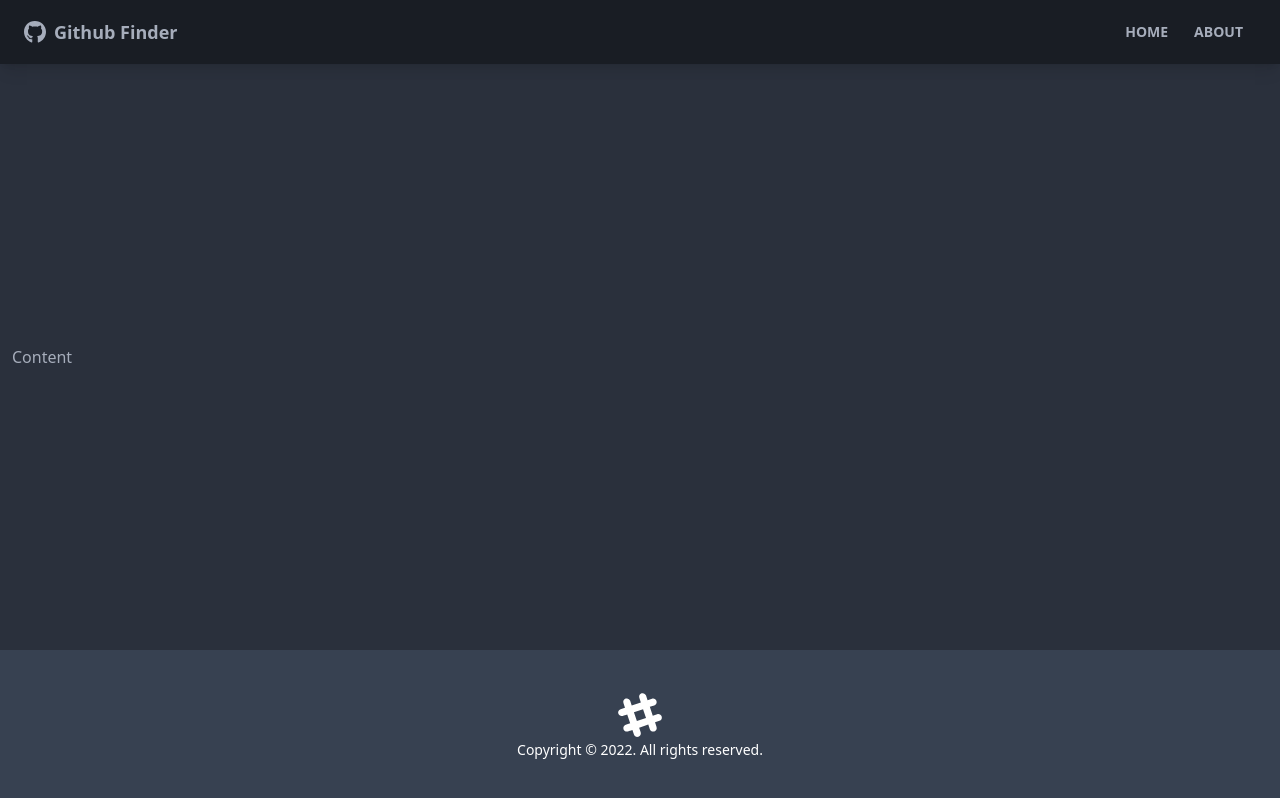
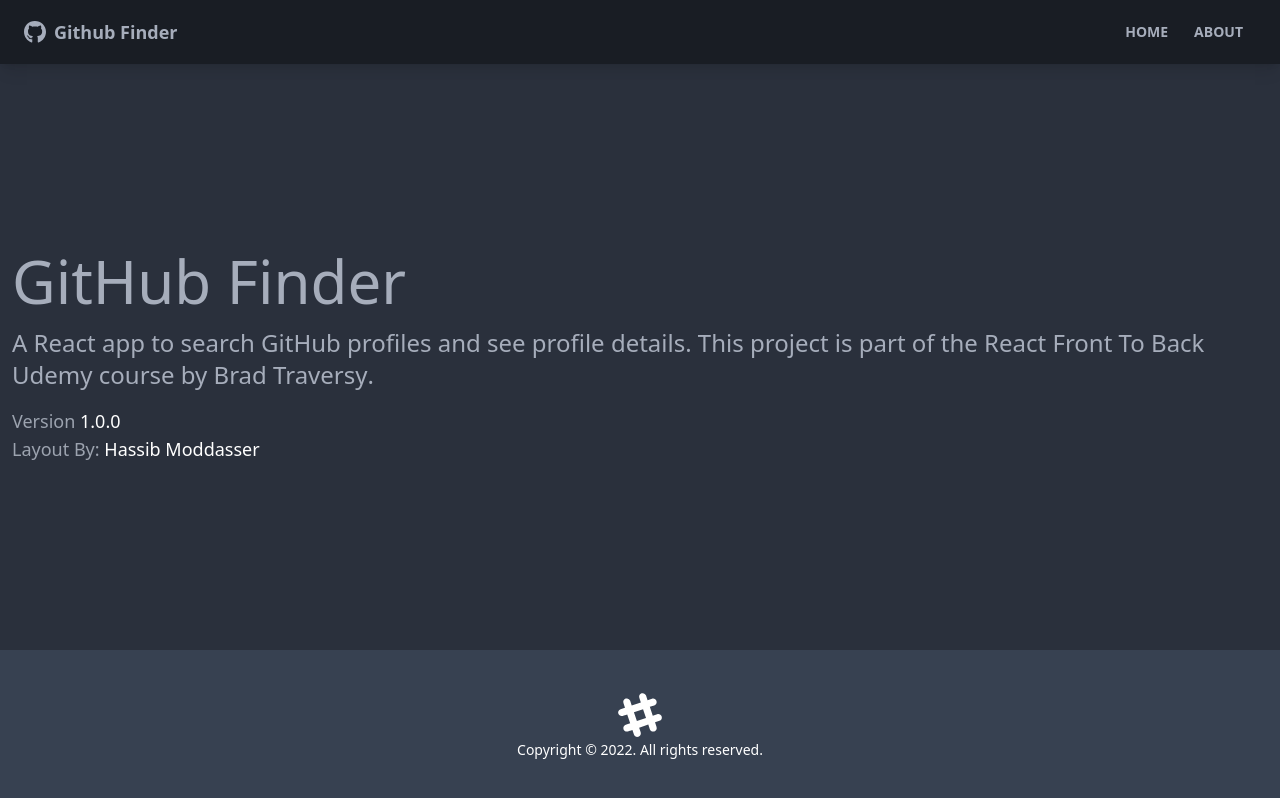
Before and after one commit to lukeclimen/github-finder, a React (Create React App) app: page /about in a window 1280 px wide. Built offline with nearby package versions, Linux system fonts and the light colour scheme.

Commit message:
Added 3 webpages: About, Home and NotFound

```diff
--- a/src/App.js
+++ b/src/App.js
@@ -1,13 +1,35 @@
 import { BrowserRouter as Router, Route, Routes } from "react-router-dom";
 import Navbar from "./components/layout/Navbar";
 import Footer from "./components/layout/Footer";
+import Home from "./pages/Home";
+import About from "./pages/About";
+import NotFound from "./pages/NotFound";
 
 function App() {
 	return (
 		<Router>
 			<div className='flex flex-col justify-between h-screen'>
 				<Navbar />
-				<main className='container mx-auto px-3 pb-12'>Content</main>
+				<main className='container mx-auto px-3 pb-12'>
+					<Routes>
+						<Route
+							path='/'
+							element={<Home />}
+						/>
+						<Route
+							path='/about'
+							element={<About />}
+						/>
+						<Route
+							path='/notfound'
+							element={<NotFound />}
+						/>
+						<Route
+							path='/*'
+							element={<NotFound />}
+						/>
+					</Routes>
+				</main>
 				<Footer />
 			</div>
 		</Router>
--- /dev/null
+++ b/src/pages/About.jsx
@@ -0,0 +1,36 @@
+import React from "react";
+
+function About() {
+	return (
+		<>
+			<h1 className='text-6xl mb-4'>GitHub Finder</h1>
+			<p className='mb-4 text-2xl font-light'>
+				A React app to search GitHub profiles and see profile details.
+				This project is part of the
+				<a href='https://www.udemy.com/course/modern-react-front-to-back/'>
+					{" "}
+					React Front To Back
+				</a>{" "}
+				Udemy course by
+				<strong>
+					<a href='https://traversymedia.com'> Brad Traversy</a>
+				</strong>
+				.
+			</p>
+			<p className='text-lg text-gray-400'>
+				Version <span className='text-white'>1.0.0</span>
+			</p>
+			<p className='text-lg text-gray-400'>
+				Layout By:
+				<a
+					className='text-white'
+					href='https://twitter.com/hassibmoddasser'
+				>
+					&nbsp;Hassib Moddasser
+				</a>
+			</p>
+		</>
+	);
+}
+
+export default About;
--- /dev/null
+++ b/src/pages/Home.jsx
@@ -0,0 +1,7 @@
+import React from "react";
+
+function Home() {
+	return <h1 className='text-6xl'>Welcome</h1>;
+}
+
+export default Home;
--- /dev/null
+++ b/src/pages/NotFound.jsx
@@ -0,0 +1,23 @@
+import { FaHome } from "react-icons/fa";
+import { Link } from "react-router-dom";
+
+function NotFound() {
+	return (
+		<div className='hero'>
+			<div className='text-center hero-content'>
+				<div className='max-w-lg'>
+					<h1 className='text-8xl font-bold mb-8'>Oops!</h1>
+					<p className='text-5xl mb-8'>404 - Page not found</p>
+					<Link
+						to='/'
+						className='btn btn-primary btn-lg'
+					>
+						Back to Home
+					</Link>
+				</div>
+			</div>
+		</div>
+	);
+}
+
+export default NotFound;
```
